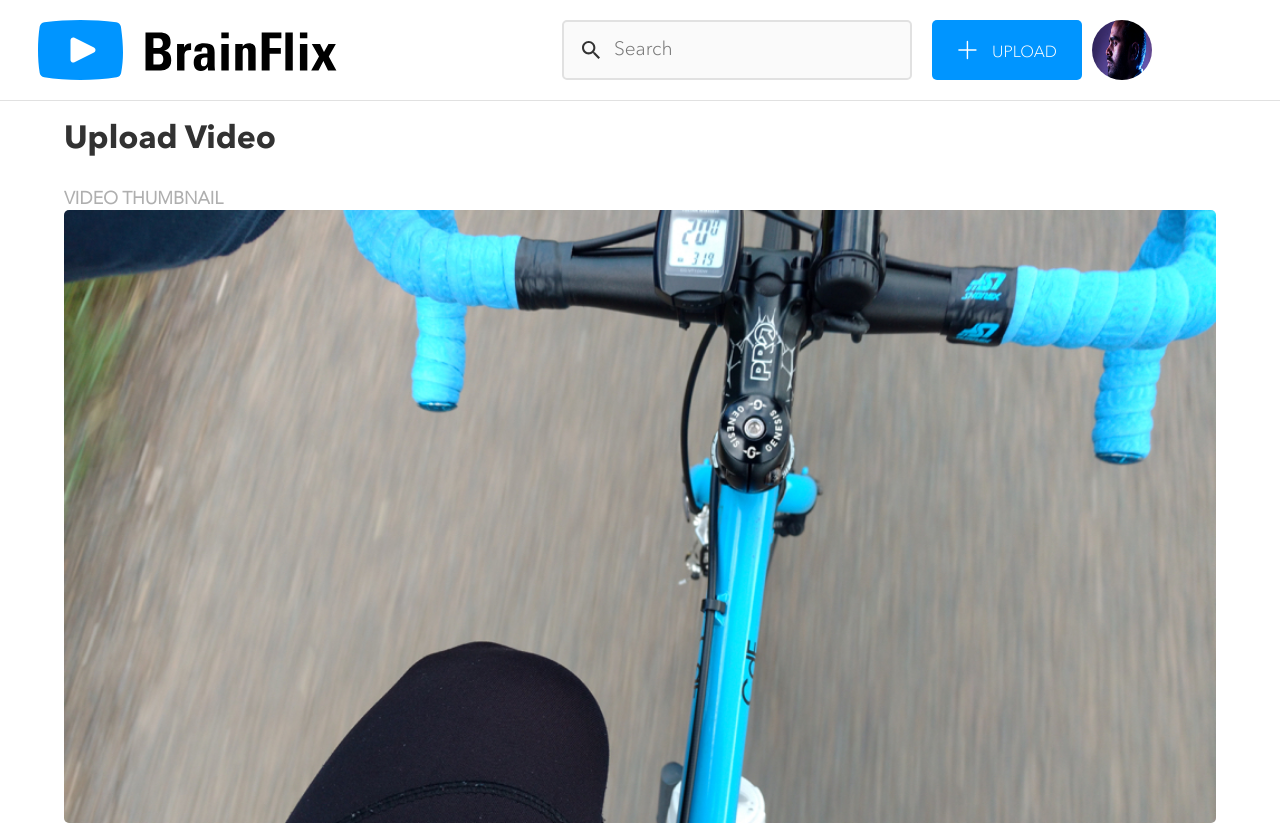
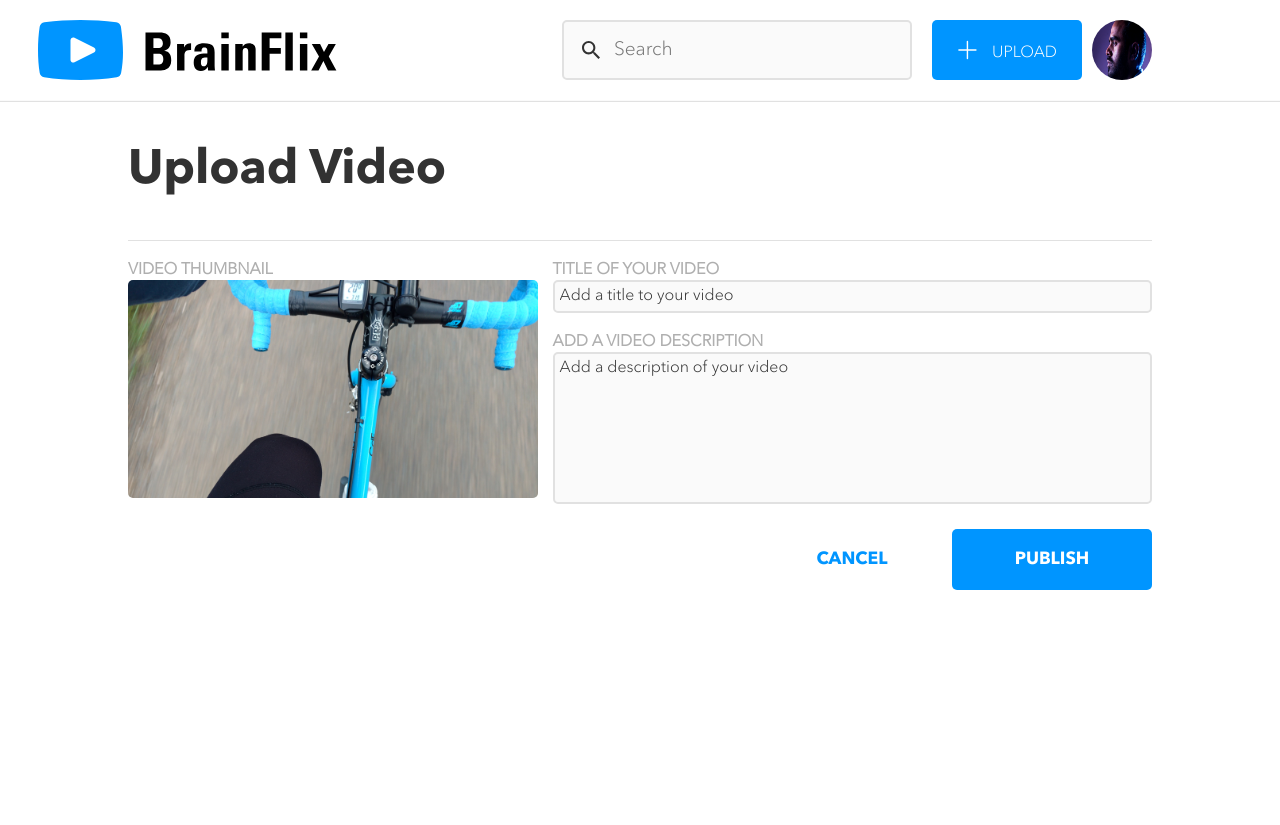
Before and after one commit to john-martinez/johnray-martinez-brainflix, a React (Create React App) app in the folder sprint-2/: page /upload in a window 1280 px wide. Shown: the top 825 px of the page. After the commit the page ends 800 px from the top, so only its background shows below. Built offline with nearby package versions, Linux system fonts and the light colour scheme.

Commit message:
finished creating Upload page in all views

```diff
--- a/sprint-2/src/components/Nav/Nav.scss
+++ b/sprint-2/src/components/Nav/Nav.scss
@@ -5,6 +5,7 @@
     display: flex;
     flex-direction: column;
     padding: 10px 5% 10px 5%;
+    border-bottom: 1px solid $light-silver;
 
     &__left { display: flex; justify-content: center}
     &__right {
--- a/sprint-2/src/pages/Upload/Upload.jsx
+++ b/sprint-2/src/pages/Upload/Upload.jsx
@@ -7,20 +7,29 @@ export default function Upload() {
         <section className="upload">
         <h1 className="upload__header">Upload Video</h1>
         <form action="">
+            <div className="upload__flex-container">
+                <div className="upload__left">
                     <div className="upload__item">
                         <h4 className="upload__item-header">Video Thumbnail</h4>
                         <img className="upload__video" src={videoPreviewImg} alt="blue bike"/>
                     </div>
+                </div>
+                <div className="upload__right">
                     <div className="upload__item">
                         <h4><label className="upload__item-header" htmlFor="title">TITLE OF YOUR VIDEO</label></h4>
                         <input className="upload__input" type="text" name="title" placeholder="Add a title to your video" />
                     </div>
-            <div className="upload__item">
+                    <div className="upload__item upload__item--grow">
                         <h4><label className="upload__item-header" htmlFor="description">ADD A VIDEO DESCRIPTION</label></h4>
                         <textarea className="upload__input textarea" name="description" placeholder="Add a description of your video" ></textarea>
                     </div>
+                </div>
+            </div>
+            <div className="upload__item--flex">
                 <button className="upload__button">PUBLISH</button>
                 <button className="upload__button--inverted">CANCEL</button>
+            </div>
+
         </form>
         </section>
     );
--- a/sprint-2/src/pages/Upload/Upload.scss
+++ b/sprint-2/src/pages/Upload/Upload.scss
@@ -1,30 +1,48 @@
 @import '../../assets/Partials/variables';
+@import '../../assets/Partials/mixins';
 
 .upload {
     padding: 0 5%;
     width: 100%;
     border-top: 1px solid $silver;
+    color: $black;
 
     h4 { margin: 0 }
 
-    &__item { margin: 30px 0 }
+    &__item {
+        margin: 20px 0 0 0;
+        &--flex {
+            @extend .upload__item;
+            display: flex;
+            flex-direction: column;
+        }
+    }
     &__header {
         font-family: "AvenirBold";
         font-size: 2rem;
         margin: 0;
-        padding: 20px 20px 0 0;
+        padding: 40px 0;
+        border-bottom: 1px solid $silver;
+    }
+
+    &__flex-container {
+        display: flex;
+        flex-direction: column;
+    }
+
+    &__right {
+        flex-grow: 1;
     }
 
     &__item-header {
         color: $dark-silver;
-        font-size: 1.1rem;
+        font-size: 1rem;
         margin: 0 0 5px 0;
         text-transform: uppercase;
     }
 
     &__video {
         width: 100%;
-        height: 100%;
         border-radius: 5px;
     }
 
@@ -45,6 +63,7 @@
     &__button {
         width: 100%;
         padding: 20px 0;
+        font-family: "AvenirBold";
         margin: 5px 0;
         border-radius: 5px;
         border: none;
@@ -53,21 +72,58 @@
         color: $white;
         font-size: 1.1rem;
         cursor: pointer;
-        &:hover {
-            background-color: darken($lightest-blue, 10%);
-        }
+        &:hover {  background-color: darken($lightest-blue, 15%) }
         &--inverted {
             @extend .upload__button;
             color: $lightest-blue;
             background-color: $white;
             &:hover {
-                background-color: darken($white, 5%);
+                background-color: darken($white, 15%);
             }
         }
+    }
+
+    @include tablet {
+        padding: 2%;
+        &__header { font-size: 3rem }
+        &__button {
+            width: 200px;
+            &:last-of-type { order: -1 }
+        }
+        &__item {
+            &:--first { width: 50% }
+            &--flex {
+                flex-direction: row;
+                justify-content: flex-end;
+            }
+         }
+
+    }
+    @include desktop {
+        padding: 0 10%;
+        &__left { flex-basis: 40%; flex-shrink: 0 }
+        &__right {
+            margin-left: 15px;
+            display: flex;
+            flex-direction: column;
+        }
+        &__item {
+            &--first { width: 40% }
+            &--grow {
+                display: flex;
+                flex-grow: 1;
+                flex-direction: column;
+            }
+    }
+        &__flex-container { flex-direction: row }
+        &__input { padding: 5px; font-size: 1rem }
     }
 }
 
 .textarea {
     height: 200px;
     resize: none;
+    flex-grow: 1;
+
+    @include desktop { & { height: auto } }
 }
```
Lines whose indentation alone changed are shown as unchanged.
